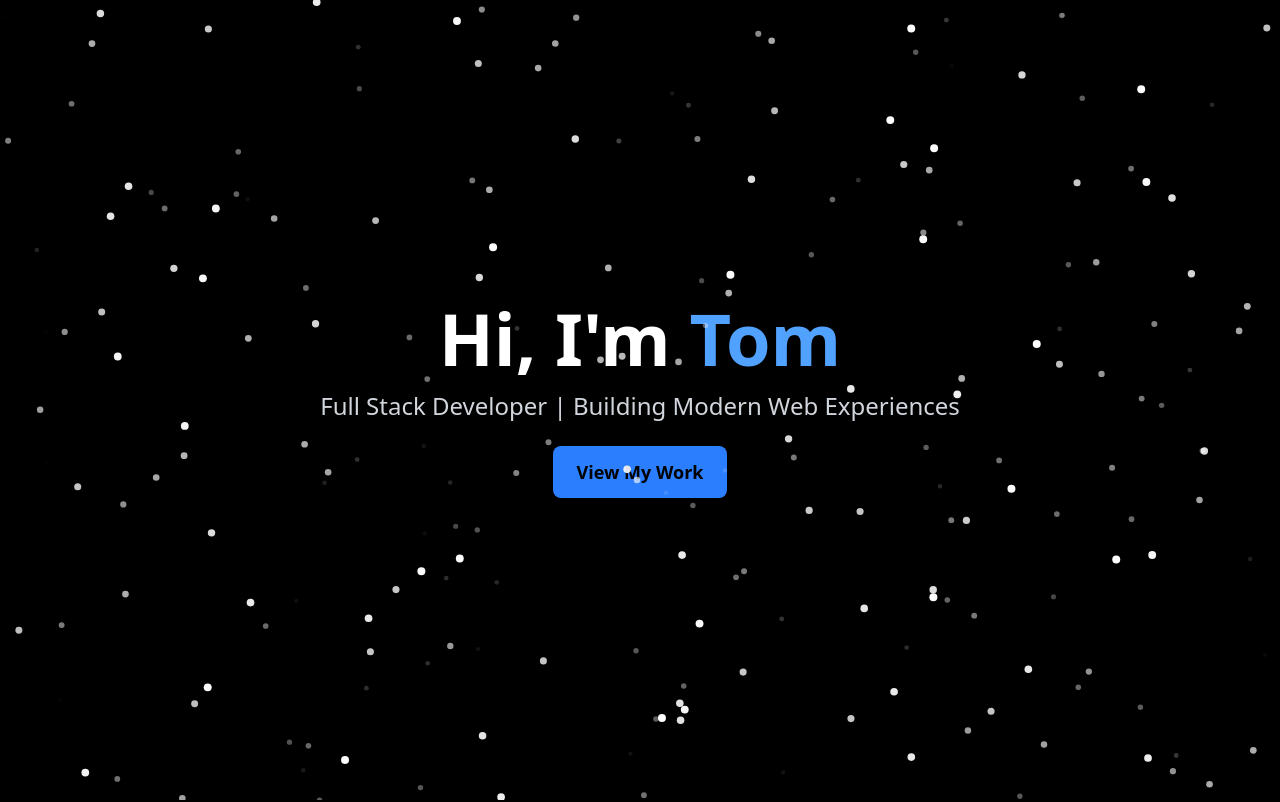
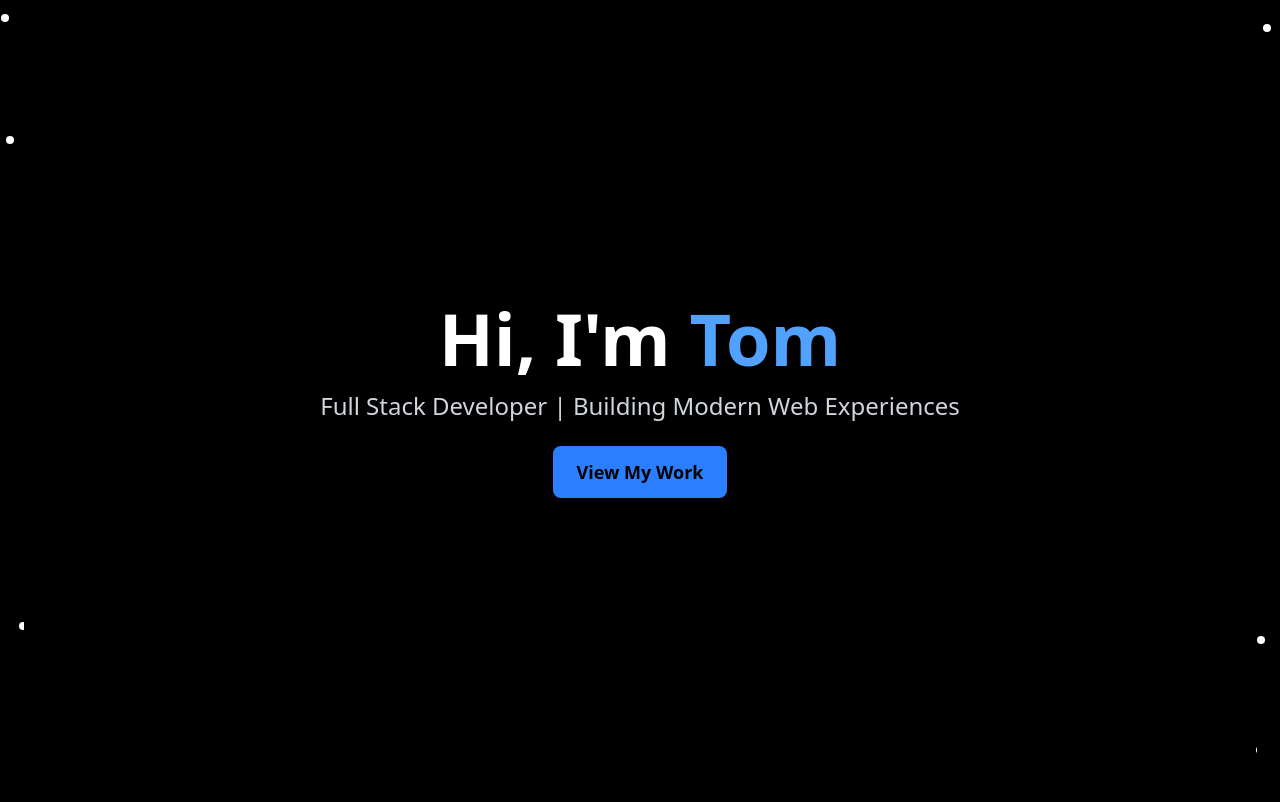
Before and after one commit to Dev-Coral-RP/Portfolio, a Next.js app: page / in a window 1280 px wide. Shown: the top 802 px of the page. Built offline with nearby package versions, Linux system fonts and the light colour scheme.

Commit message:
Build fix

```diff
--- a/src/app/layout.tsx
+++ b/src/app/layout.tsx
@@ -1,12 +1,10 @@
 import "./globals.css";
-import type { Metadata } from "next";
 import BackgroundDots from "@/components/BackgroundDots";
 import Hero from "@/components/Hero";
 import Features from "@/components/Features";
 import Projects from "@/components/Projects";
 import Testimonials from "@/components/Testimonials";
 import Footer from "@/components/Footer";
-import ContactForm from "@/components/ContactForm";
 
 export const metadata = {
   title: "Dev Coral / Tom | Full-Stack Developer",
@@ -49,7 +47,7 @@ export default function RootLayout({ children }: { children: React.ReactNode })
           <Projects />
           <Testimonials />
 
-        </main>
+          {children}</main>
         <Footer />
       </body>
     </html>
--- a/src/app/page.tsx
+++ b/src/app/page.tsx
@@ -1,7 +1,3 @@
-export default function Home() {
-  return (
-    <div className="flex justify-center items-center min-h-screen bg-blue-500 text-white">
-      <h1 className="text-4xl font-bold">✅ Tailwind is working!</h1>
-    </div>
-  );
+export default function Page() {
+  return null;  // ✅ This will prevent anything from loading
 }
--- a/src/components/BackgroundDots.tsx
+++ b/src/components/BackgroundDots.tsx
@@ -1,51 +1,46 @@
 "use client";
-import { useState, useEffect } from "react";
+import { useEffect, useState } from "react";
 import { motion } from "framer-motion";
 
-const generateDots = (numDots: number) => {
+// 🔹 Define Type for Dots
+interface Dot {
+  id: string;
+  x: number;
+  y: number;
+  delay: number;
+}
+
+// 🔹 Function to generate dots with unique positions
+const generateDots = (numDots: number): Dot[] => {
   return Array.from({ length: numDots }, () => ({
     id: crypto.randomUUID(),
-    x: Math.random() * window.innerWidth,
-    y: Math.random() * window.innerHeight,
+    x: Math.random() * window.innerWidth, // ✅ Random X position across the screen
+    y: Math.random() * window.innerHeight, // ✅ Random Y position across the screen
     delay: Math.random() * 5,
   }));
 };
 
 const BackgroundDots = () => {
-  const [dots, setDots] = useState([]);
+  const [dots, setDots] = useState<Dot[]>([]); // ✅ Explicitly define state type
   const [scrollY, setScrollY] = useState(0);
 
   useEffect(() => {
     if (typeof window !== "undefined") {
-      setDots(generateDots(220)); // ✅ Increase number of dots
+      setDots(generateDots(220)); // ✅ Now TypeScript understands the type
       window.addEventListener("scroll", () => setScrollY(window.scrollY));
     }
   }, []);
 
   return (
-    <div className="fixed top-0 left-0 w-full h-full overflow-hidden pointer-events-none">
+    <div className="fixed top-0 left-0 w-full h-full overflow-hidden pointer-events-none z-[-1]">
       {dots.map((dot) => (
         <motion.div
           key={dot.id}
-          initial={{ opacity: 0, scale: 0.5, x: dot.x, y: dot.y }}
-          animate={{
-            opacity: 1,
-            scale: 1,
-            x: [dot.x, dot.x + Math.random() * 50 - 25, dot.x - Math.random() * 50 + 25, dot.x],
-            y: [dot.y, dot.y + Math.random() * 50 - 25, dot.y - Math.random() * 50 + 25, dot.y],
-          }}
-          transition={{
-            duration: Math.random() * 5 + 3,
-            repeat: Infinity,
-            delay: dot.delay,
-            ease: "easeInOut",
-          }}
-          className={`absolute rounded-full w-2 h-2 transition-colors duration-500
-                      ${
-                        dot.y + scrollY < document.getElementById("testimonials")?.offsetTop
-                          ? "bg-white"
-                          : "bg-green-400"
-                      }`}
+          initial={{ opacity: 0 }}
+          animate={{ opacity: 1 }}
+          transition={{ duration: 2, delay: dot.delay }}
+          className={`absolute w-2 h-2 rounded-full ${scrollY > 500 ? "bg-green-400" : "bg-white"}`}
+          style={{ top: dot.y, left: dot.x }}
         />
       ))}
     </div>
--- a/src/components/ContactForm.tsx
+++ b/src/components/ContactForm.tsx
@@ -1,25 +1,35 @@
 "use client";
 import { useForm } from "react-hook-form";
 import { motion } from "framer-motion";
-import { useState, useEffect } from "react";
+import { useState, useEffect, useRef } from "react";
 
+// 🔹 Define types properly
+interface FormData {
+  name: string;
+  email: string;
+  message: string;
+}
+
+// 🔹 Typing animations for placeholders
 const typingSequences = {
   name: ["Enter your name", "What's your name?", "Full Name"],
   email: ["Enter your email", "Your best email", "Example: user@example.com"],
   message: ["Write your message", "How can I help?", "Type something meaningful"],
 };
+
 const typingSpeed = 100;
 
 const useTypingEffect = (texts: string[]) => {
   const [placeholder, setPlaceholder] = useState(texts[0]);
-  const [showCursor, setShowCursor] = useState(true);
+  const showCursor = useRef(true);
 
   useEffect(() => {
     let i = 0, j = 0, currentText = "";
+
     const interval = setInterval(() => {
       if (j < texts[i].length) {
         currentText += texts[i][j];
-        setPlaceholder(currentText + (showCursor ? " |" : ""));
+        setPlaceholder(currentText + (showCursor.current ? " |" : ""));
         j++;
       } else {
         setTimeout(() => {
@@ -30,18 +40,21 @@ const useTypingEffect = (texts: string[]) => {
       }
     }, typingSpeed);
 
-    const cursorInterval = setInterval(() => setShowCursor((prev) => !prev), 500);
+    const cursorInterval = setInterval(() => {
+      showCursor.current = !showCursor.current;
+    }, 500);
+
     return () => {
       clearInterval(interval);
       clearInterval(cursorInterval);
     };
-  }, [texts]);
+  }, [texts]); // ✅ Removed `showCursor` from dependencies
 
   return placeholder;
 };
 
 const ContactForm = () => {
-  const { register, handleSubmit, formState: { errors }, reset } = useForm();
+  const { register, handleSubmit, formState: { errors }, reset } = useForm<FormData>();
   const [submitted, setSubmitted] = useState(false);
   const [success, setSuccess] = useState(false);
 
@@ -49,7 +62,7 @@ const ContactForm = () => {
   const emailPlaceholder = useTypingEffect(typingSequences.email);
   const messagePlaceholder = useTypingEffect(typingSequences.message);
 
-  const onSubmit = async (data: any) => {
+  const onSubmit = async (data: FormData) => {
     setSubmitted(true);
     console.log("Form Data:", data);
 
@@ -89,7 +102,7 @@ const ContactForm = () => {
             className="w-full p-3 bg-gray-800 rounded-lg mt-1 text-white border border-gray-600
                        focus:border-green-500 focus:ring-2 focus:ring-green-500 transition-all outline-none text-gray-300"
           />
-          {errors.name && <p className="text-red-400 text-sm mt-1">{errors.name.message as string}</p>}
+          {errors.name && <p className="text-red-400 text-sm mt-1">{errors.name.message}</p>}
         </div>
 
         <div className="mb-4">
@@ -104,7 +117,7 @@ const ContactForm = () => {
             className="w-full p-3 bg-gray-800 rounded-lg mt-1 text-white border border-gray-600
                        focus:border-green-500 focus:ring-2 focus:ring-green-500 transition-all outline-none text-gray-300"
           />
-          {errors.email && <p className="text-red-400 text-sm mt-1">{errors.email.message as string}</p>}
+          {errors.email && <p className="text-red-400 text-sm mt-1">{errors.email.message}</p>}
         </div>
 
         <div className="mb-4">
@@ -116,7 +129,7 @@ const ContactForm = () => {
             className="w-full p-3 bg-gray-800 rounded-lg mt-1 text-white border border-gray-600
                        focus:border-green-500 focus:ring-2 focus:ring-green-500 transition-all outline-none text-gray-300"
           ></textarea>
-          {errors.message && <p className="text-red-400 text-sm mt-1">{errors.message.message as string}</p>}
+          {errors.message && <p className="text-red-400 text-sm mt-1">{errors.message.message}</p>}
         </div>
 
         <motion.button
--- a/src/components/Hero.tsx
+++ b/src/components/Hero.tsx
@@ -10,7 +10,7 @@ const Hero = () => {
         transition={{ duration: 0.8 }}
         className="text-6xl md:text-7xl font-bold"
       >
-        Hi, I'm <span className="text-blue-400">Tom</span>
+        Hi, I&apos;m <span className="text-blue-400">Tom</span>
       </motion.h1>
 
       <motion.p
--- a/src/components/Testimonials.tsx
+++ b/src/components/Testimonials.tsx
@@ -31,7 +31,9 @@ const Testimonials = () => {
             className="flex flex-col items-center justify-center p-6 bg-gray-900/80 rounded-xl shadow-lg
                        hover:scale-105 transition border border-gray-700 shadow-green-500/50"
           >
-            <p className="text-lg italic text-gray-300">"{testimonial.feedback}"</p>
+            <p className="text-lg italic text-gray-300">
+              &quot;{testimonial.feedback}&quot;  {/* ✅ Fix: Escaped double quotes */}
+            </p>
             <h3 className="mt-4 text-xl font-bold text-green-400">{testimonial.name}</h3>
           </motion.div>
         ))}
```
Also changed, not shown: public/robots.txt, 2 other files (tests, documents, lock files or other folders).
